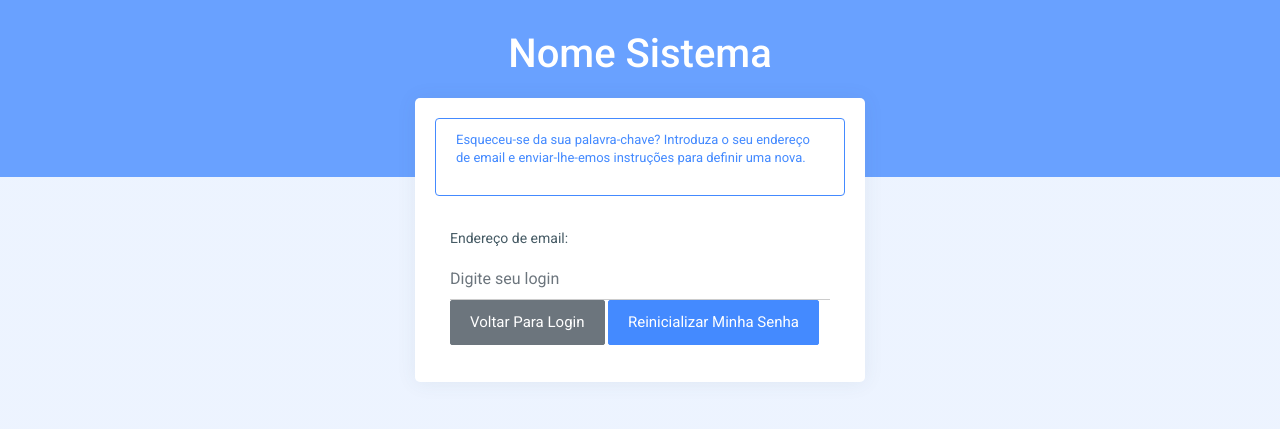
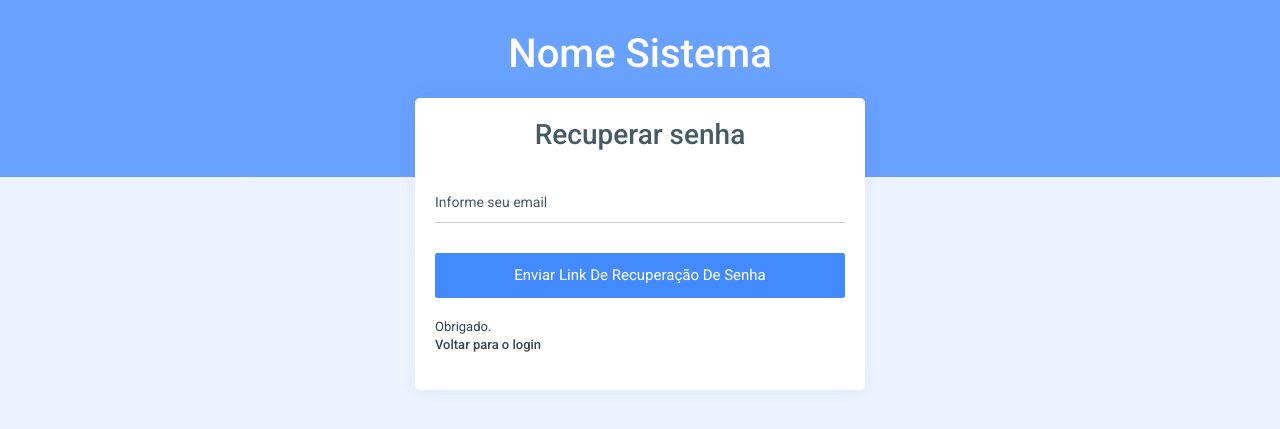
Before and after one commit to claysllanxavier/awesome-django, a Django app: page /core/password_reset/ in a window 1280 px wide. Shown: the top 429 px of the page. Run offline with Django 3.2, Linux system fonts and the light colour scheme; data that the repository does not hold is empty; some libraries are stand-ins or nearby versions.

Commit message:
:art:	Altera o template de esqueci minha senha
- Modifica container de login
- Modifica template de resetar a senha

```diff
--- a/core/templates/outside_template/registration/base_login.html
+++ b/core/templates/outside_template/registration/base_login.html
@@ -110,7 +110,7 @@
                         </div>
                         <div class="auth-box card">
                             <div class="card-block">
-                                    {% block containerright %}
+                                    {% block container %}
                                 <div class="row mt-3 pl-3 pr-3 d-block">
                                     {% if messages %}
                                     {% for message in messages %}
@@ -125,7 +125,7 @@
                                     {% endif %}
                                 </div>
                                 {% if form.errors %}
-                                <p>Seu nome de usuário e senha não coincidem. Por favor, tente novamente.</p>
+                                <p>Seu login e senha não coincidem. Por favor, tente novamente.</p>
                                 {% endif %}
 
                                 {% if next %}
@@ -199,7 +199,7 @@
                                         <p class="text-inverse text-left"><a href="/"><b>Voltar para o website</b></a></p>
                                     </div>
                                 </div>
-                                {% endblock containerright %}
+                                {% endblock container %}
                             </div>
                         </div>
                     </form>
--- a/core/templates/outside_template/registration/password_reset_form.html
+++ b/core/templates/outside_template/registration/password_reset_form.html
@@ -1,50 +1,35 @@
 {% extends "outside_template/registration/base_login.html" %}
 {% load i18n static %}
 
-{#{% block breadcrumb %}#}
-{#    <ol class="breadcrumb">#}
-{#        <li class="breadcrumb-item">#}
-{#            <a href="{% url 'core:index' %}">{% trans 'Home' %}</a>#}
-{#        </li>#}
-{#        <li class="breadcrumb-item">#}
-{#            {% trans 'Password reset' %}#}
-{#        </li>#}
-{#    </ol>#}
-{#{% endblock %}#}
-
-{% block containerright %}
-    <div class="alert alert-primary" role="alert">
-        <p>{% trans "Forgotten your password? Enter your email address below, and we'll email instructions for setting a new one." %}</p>
+{% block container %}
+<div class="row m-b-20">
+    <div class="col-md-12">
+        <h3 class="text-center">Recuperar senha</h3>
     </div>
-
-
-     <form class="needs-validation was-validated" method="post" novalidate>
-        {% csrf_token %}
-     {% csrf_token %}
-        <div class="form-group col-12">
-            <label for="id_email">{% trans 'Email address:' %}</label>
-            <input name="{{ form.email.html_name }}"
-                   id="{{ form.email.id_for_label }}"
-                   type="{{ form.email.widget.input_type }}"
-                   {% if form.email.max_length %}maxlength="{{ form.email.max_length }}"{% endif %}
-                   value="{% if form.email.value is not None %}{{ form.email.value }}{% endif %}"
-                   {% if form.email.field.required %} required {% endif %}
-                   type="text" class="form-control obrigatorio" placeholder="Digite seu login">
+</div>
+<div class="form-group form-primary">
+    <input name="{{ form.email.html_name }}" id="{{ form.email.id_for_label }}" type="{{ form.email.widget.input_type }}"
+        {% if form.email.max_length %}maxlength="{{ form.email.max_length }}" {% endif %} value="{% if form.email.value is not None %}{{ form.email.value }}{% endif %}"
+        required type="text" class="form-control">
+    <span class="form-bar"></span>
+    <label class="float-label">Informe seu email</label>
     {% if form.email.errors %}
     {{ form.email.errors }}
     {% endif %}
     {% if form.email.help_text %}
     <small class="form-text text-muted">{{ form.email.help_text|safe }}</small>
     {% endif %}
-            {% if form.email.field.required %}
-                <div class="invalid-feedback">
-                    {{ form.email.field.error_messages.required }}
 </div>
-            {% endif %}
-
-            <a href="{% url 'core:login' %}" class="btn btn-secondary" >{% trans 'Voltar Para Login' %}</a>
-
-            <input class="btn btn-primary" type="submit" value="{% trans 'Reset my password' %}"/>
+<div class="row m-t-30">
+    <div class="col-md-12">
+        <button type="submit" class="btn btn-primary btn-md btn-block waves-effect waves-light text-center m-b-20">Enviar
+            link de recuperação de senha</button>
     </div>
-    </form>
+</div>
+<div class="row">
+    <div class="col-md-10">
+        <p class="text-inverse text-left m-b-0">Obrigado.</p>
+        <p class="text-inverse text-left"><a href="{% url 'core:login' %}"><b>Voltar para o login</b></a></p>
+    </div>
+</div>
 {% endblock %}
```
Lines whose indentation alone changed are shown as unchanged.
